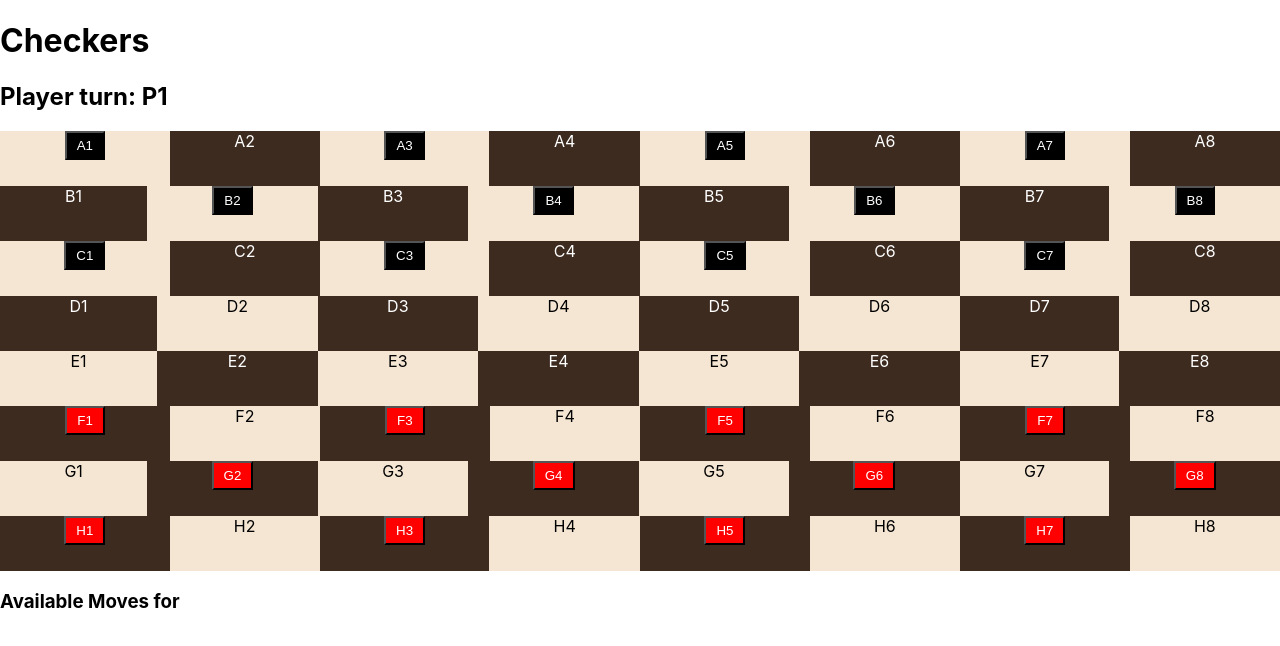
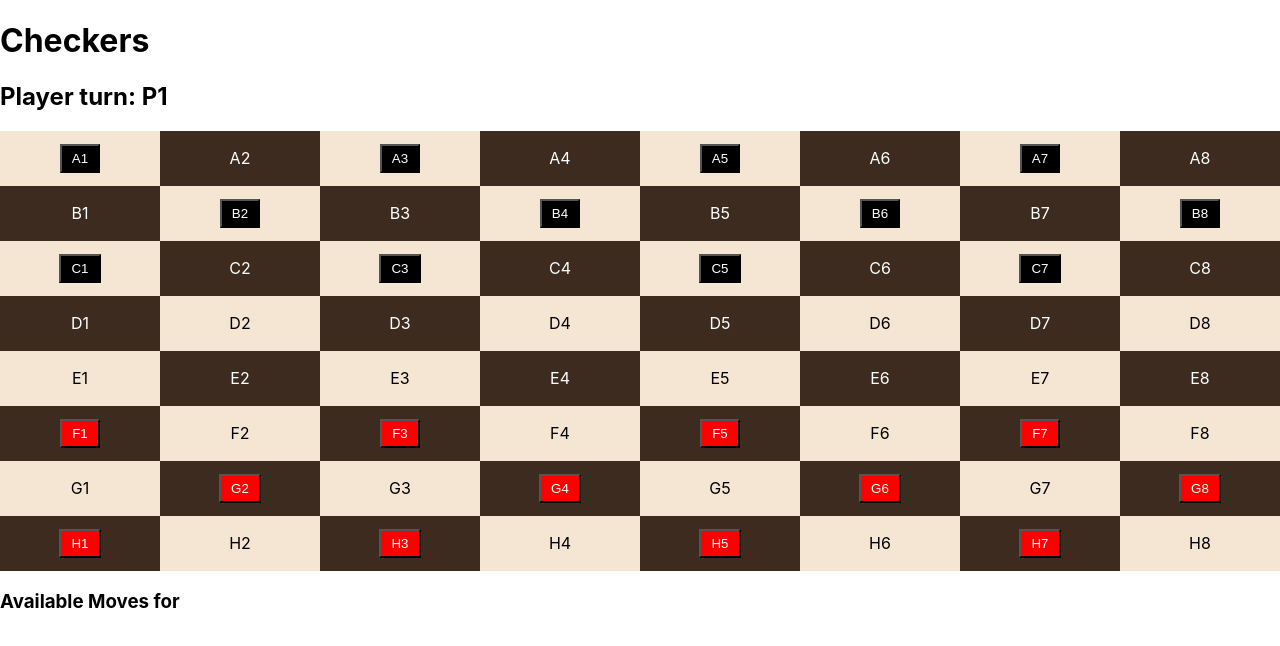
Before and after one commit to jjwebdev1865/typescriptGames, a React (Create React App) app in the folder checkers/: page / in a window 1280 px wide. Shown: the top 646 px of the page. Built offline with nearby package versions, Linux system fonts and the light colour scheme.

Commit message:
fixing grid issues

```diff
--- a/checkers/package.json
+++ b/checkers/package.json
@@ -3,6 +3,7 @@
   "version": "0.1.0",
   "private": true,
   "dependencies": {
+    "@babel/plugin-proposal-private-property-in-object": "7.21.11",
     "cra-template-typescript": "1.2.0",
     "react": "^19.0.0",
     "react-dom": "^19.0.0",
--- a/checkers/src/App.tsx
+++ b/checkers/src/App.tsx
@@ -33,7 +33,7 @@ function App() {
       const rowKey = row[0].key.split("")[0]
 
       return <li key={`board-row-${rowKey}`} style={{ listStyle: 'none'}}>
-        <ul style={{ padding: 0, display: 'grid', gridTemplateColumns: 'repeat(8, auto)', gridTemplateRows: 'repeat(1, 55px)'}}>
+        <ul style={{ padding: 0, display: 'grid', gridTemplateColumns: 'repeat(8, minmax(0, 1fr))', gridTemplateRows: 'repeat(1, 55px)'}}>
           {row.map(piece => {
 
             return <PieceSpot
--- a/checkers/src/component/PieceSpot/pieceSpot.tsx
+++ b/checkers/src/component/PieceSpot/pieceSpot.tsx
@@ -42,12 +42,19 @@ export const PieceSpot = ({ checkerPiece, rowIndex, setAvailableMoves, setSelect
         listStyle: 'none',
         backgroundColor: backgroundColor,
         color: textColor,
-        textAlign: 'center'
+        display: 'flex',
+        justifyContent: 'center',
+        alignItems: 'center',
       }}
       >
         {checkerPiece.piece !== null ? (
           <button
-            style={{ backgroundColor: buttonColor , padding: '5px 10px', color: buttonTextColor}}
+            style={{
+              backgroundColor: buttonColor ,
+              padding: '5px 10px',
+              color: buttonTextColor,
+              zIndex: 2
+            }}
             onClick={onClickGetPieceMoves}
           >{checkerPiece.key}</button>
         ): (
```
Also changed, not shown: 1 other file (tests, documents, lock files or other folders).
